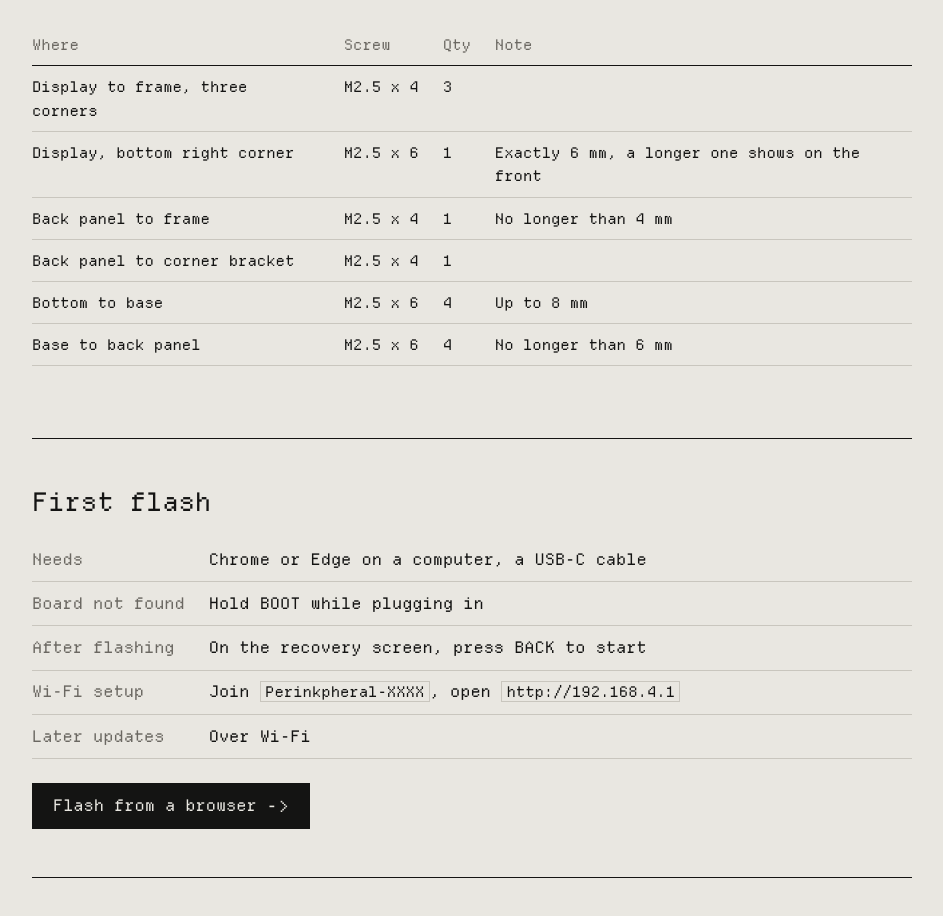
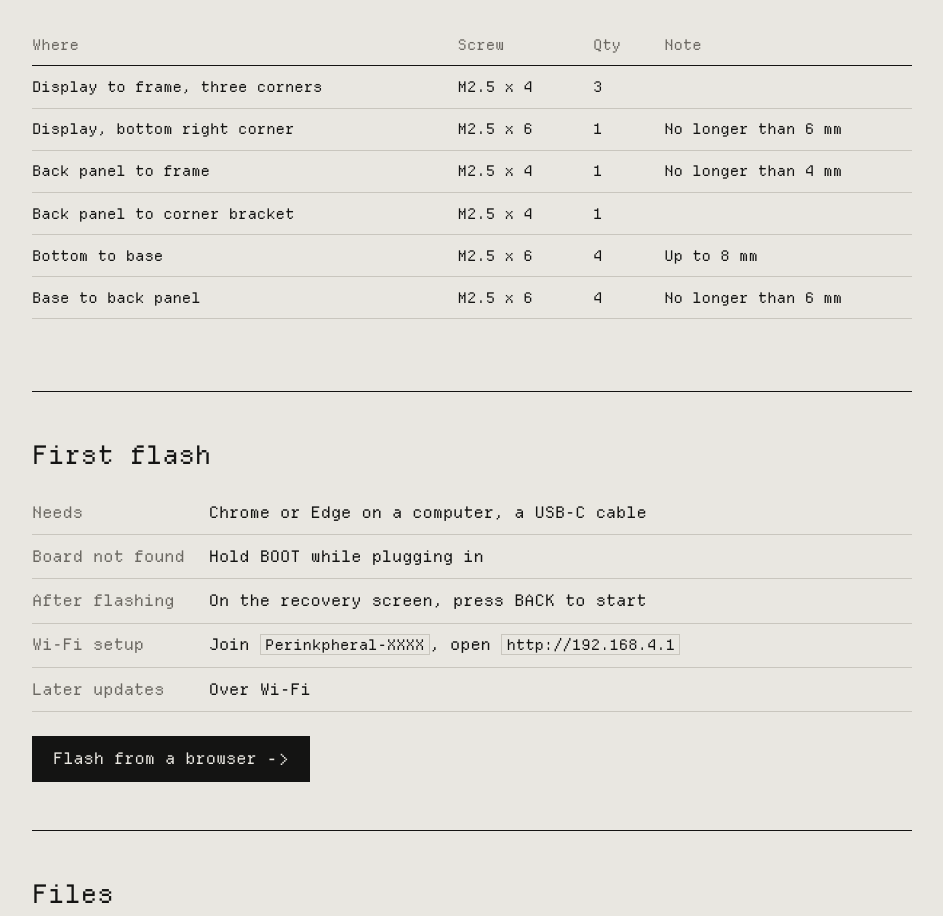
Before and after one commit to GrakovNe/perinkpheral-dev-portal, a React (Vite) app: page /hardware in a window 1280 px wide. Shown: the part 5247-6163 px from the top of the page, without its empty margins (296-1239 px from the left). Built offline with nearby package versions, Linux system fonts and the light colour scheme.

Commit message:
Clarify the display corner screw length limit
State the maximum six-millimetre length directly in both languages.

```diff
--- a/src/pages/Hardware.tsx
+++ b/src/pages/Hardware.tsx
@@ -170,7 +170,7 @@ export function Hardware() {
             head={[t('Where', 'Где'), t('Screw', 'Винт'), t('Qty', 'Кол-во'), t('Note', 'Примечание')]}
             rows={[
               [t('Display to frame, three corners', 'Экран к рамке, три угла'), 'M2.5 x 4', '3', ''],
-              [t('Display, bottom right corner', 'Экран, правый нижний угол'), 'M2.5 x 6', '1', t('Exactly 6 mm, a longer one shows on the front', 'Ровно 6 мм, длиннее выйдет на лицевую сторону')],
+              [t('Display, bottom right corner', 'Экран, правый нижний угол'), 'M2.5 x 6', '1', t('No longer than 6 mm', 'Не длиннее 6 мм')],
               [t('Back panel to frame', 'Задняя панель к рамке'), 'M2.5 x 4', '1', t('No longer than 4 mm', 'Не длиннее 4 мм')],
               [t('Back panel to corner bracket', 'Задняя панель к уголку'), 'M2.5 x 4', '1', ''],
               [t('Bottom to base', 'Дно к основанию'), 'M2.5 x 6', '4', t('Up to 8 mm', 'До 8 мм')],
```
